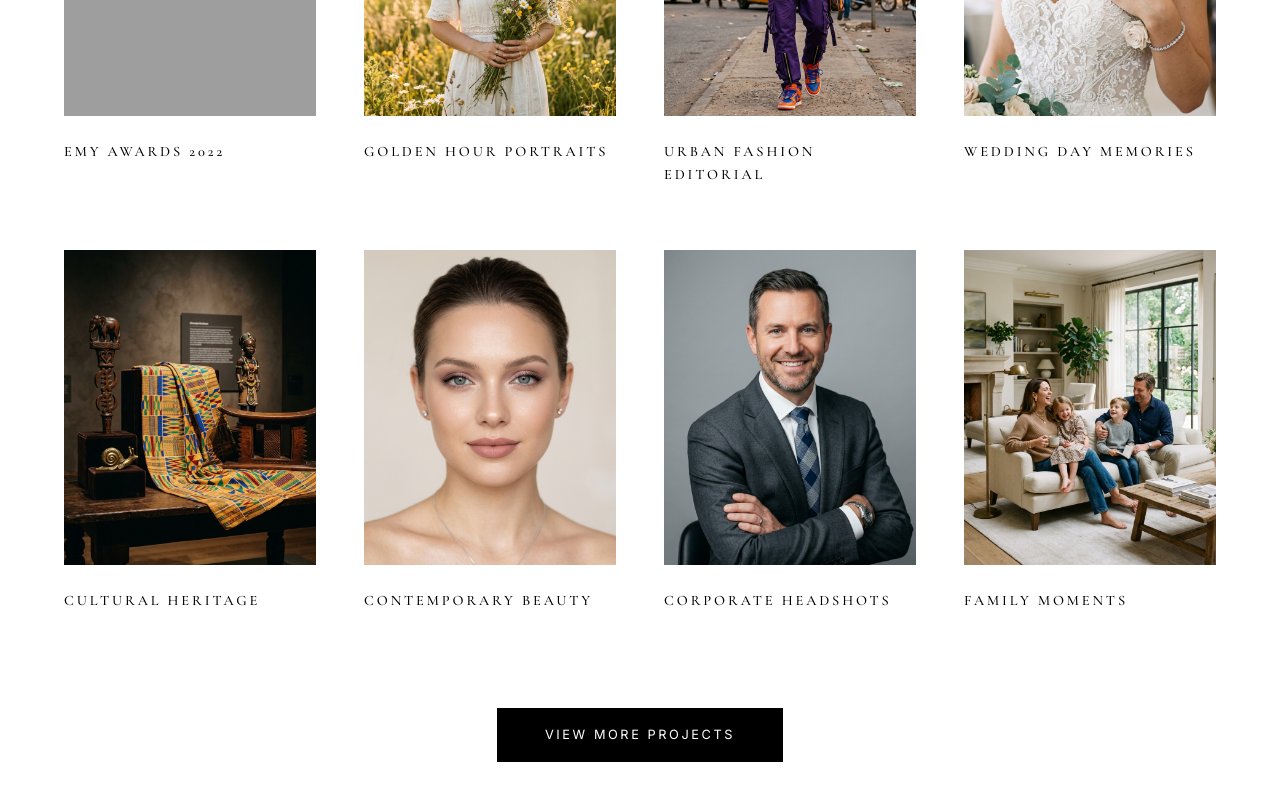
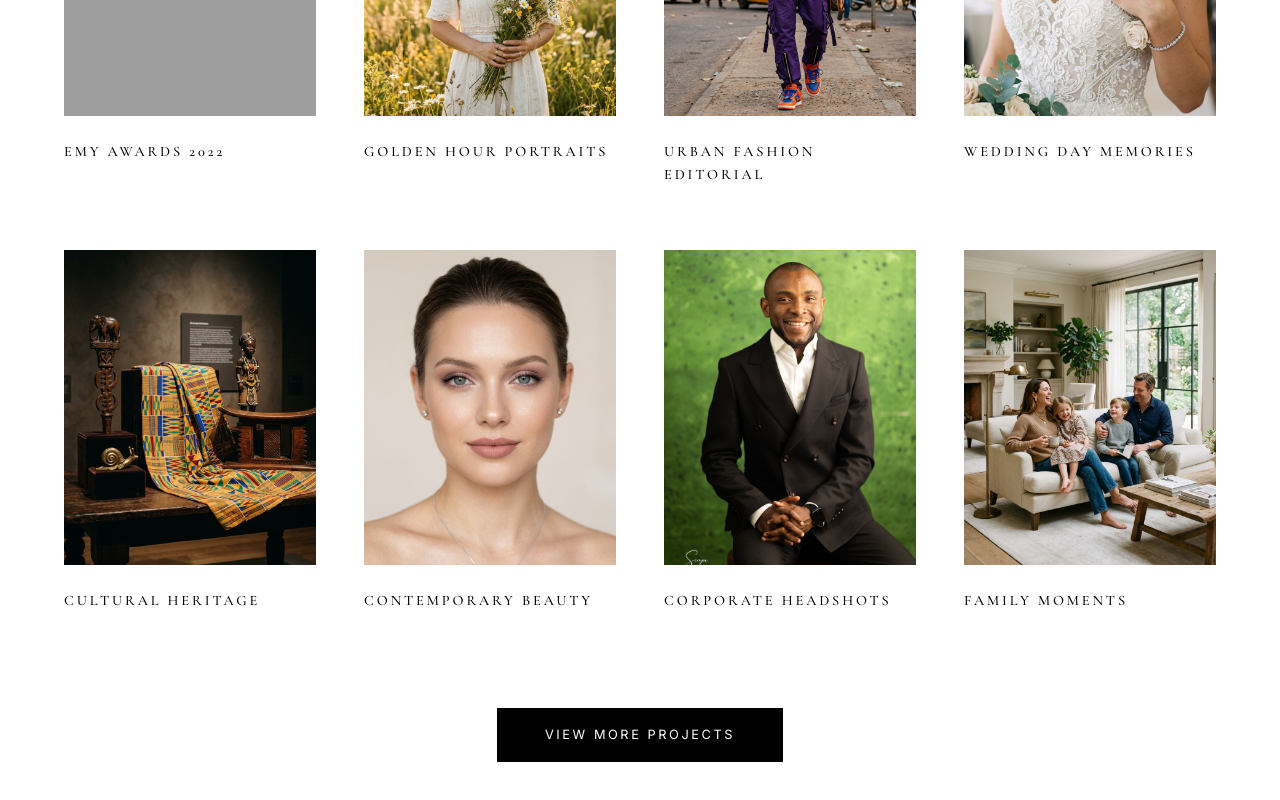
Before and after one commit to Reagan-apreku/Simpi-Studios, a React (Vite) app: page / in a window 1280 px wide. Shown: the part 1312-2112 px from the top of the page. Built offline with nearby package versions, Linux system fonts and the light colour scheme; grey boxes are pictures that could not be loaded.

Commit message:
Replace corporate headshots placeholder with real high-resolution headshot image

```diff
--- a/src/components/Booking.jsx
+++ b/src/components/Booking.jsx
@@ -6,7 +6,7 @@ const services = [
   {
     id: 'corp-headshots',
     name: 'Corporate Headshots',
-    image: '/images/project-7.png',
+    image: '/images/bookings/007A8767SIMPI25.jpg',
     description: 'Professional executive portraits for teams and individuals.',
     isStudioOptional: true,
   },
--- a/src/components/ProjectGrid.jsx
+++ b/src/components/ProjectGrid.jsx
@@ -28,7 +28,7 @@ const projects = [
   { id: 4, title: 'WEDDING DAY MEMORIES', cover: '/images/project-4.png' },
   { id: 5, title: 'CULTURAL HERITAGE', cover: '/images/project-5.png' },
   { id: 6, title: 'CONTEMPORARY BEAUTY', cover: '/images/project-6.png' },
-  { id: 7, title: 'CORPORATE HEADSHOTS', cover: '/images/project-7.png' },
+  { id: 7, title: 'CORPORATE HEADSHOTS', cover: '/images/bookings/007A8767SIMPI25.jpg' },
   { id: 8, title: 'FAMILY MOMENTS', cover: '/images/project-8.png' },
 ];
 
```
Also changed, not shown: Bookings/Corporate Headshots/007A8767SIMPI25.jpg (added), public/images/bookings/007A8767SIMPI25.jpg (added).
